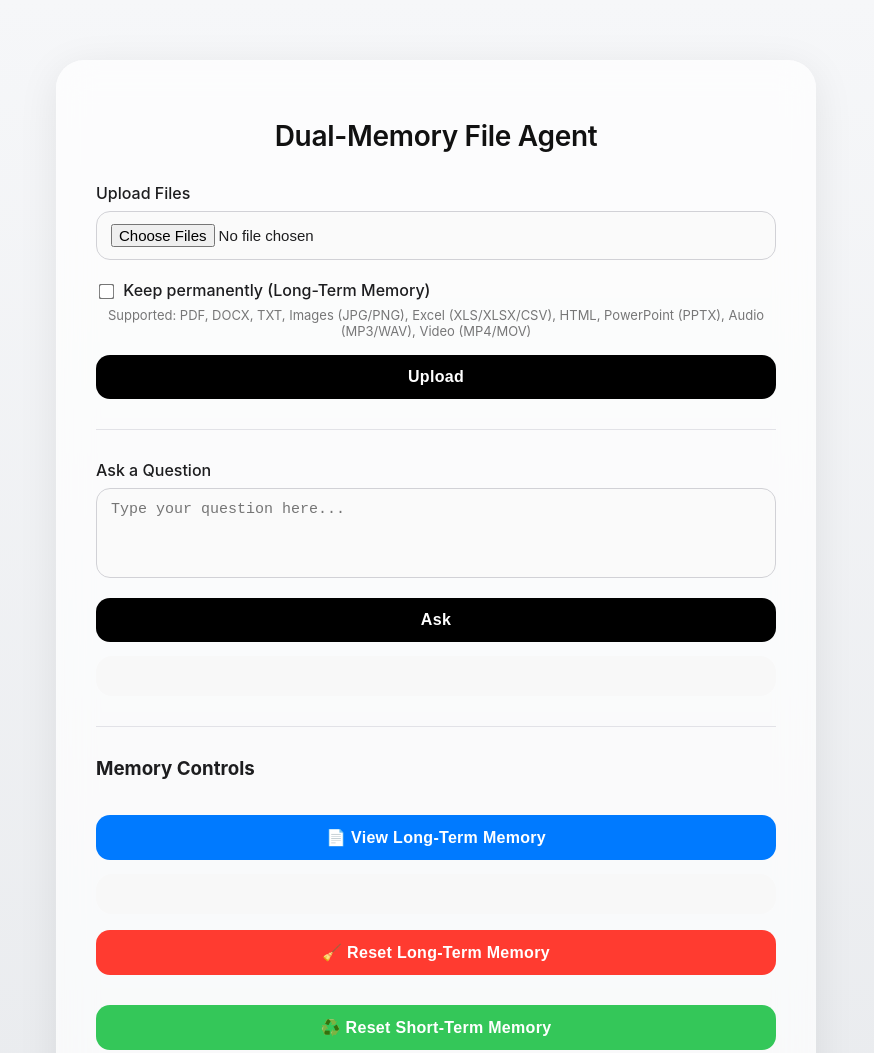
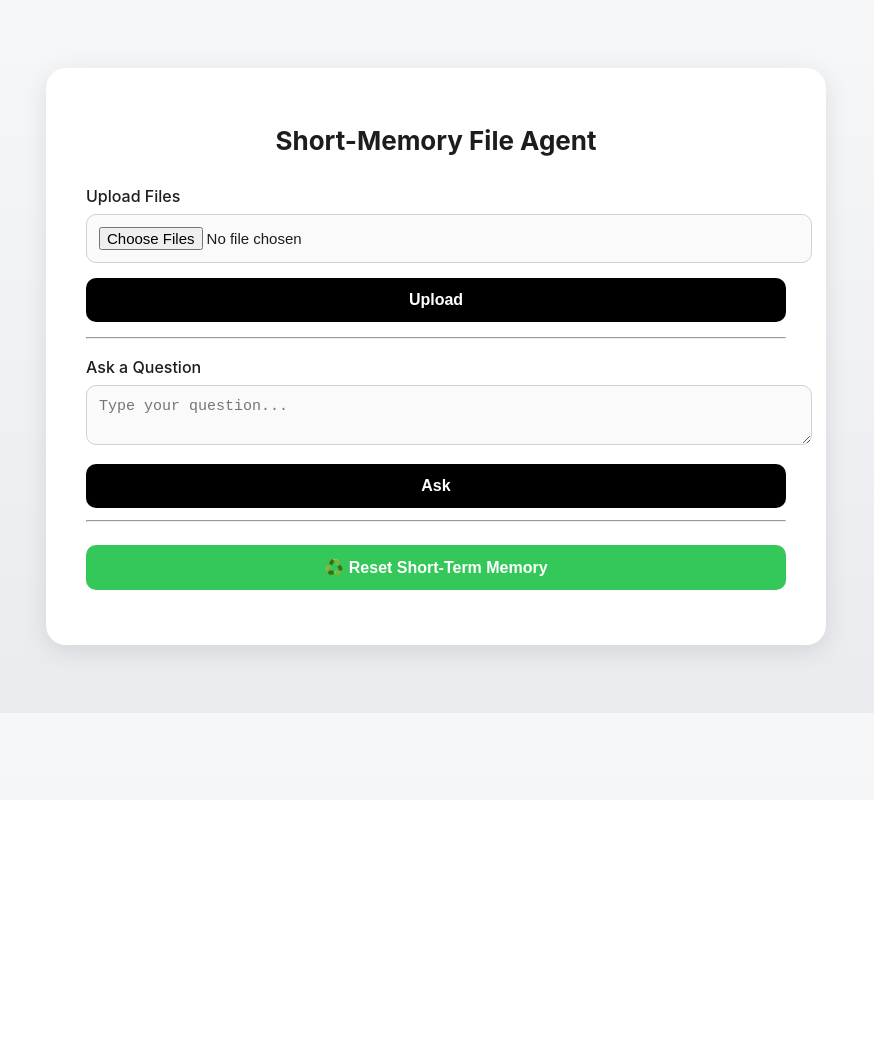
Before and after one commit to Kaled1122/my-dual-agent, a plain HTML site: page index.html in a window 1280 px wide. Shown: the top 1053 px of the page, without its empty margins (204-1078 px from the left). After the commit the page ends 800 px from the top, so only its background shows below. Drawn offline with Linux system fonts and the light colour scheme.

Commit message:
Update index.html

```diff
--- a/index.html
+++ b/index.html
@@ -2,220 +2,84 @@
 <html lang="en">
 <head>
   <meta charset="UTF-8" />
-  <title> Dual-Memory File Agent</title>
+  <title>Short-Memory File Agent</title>
   <style>
-    /* ---- Base ---- */
-    * { box-sizing: border-box; transition: all 0.3s ease; }
     body {
-      font-family: -apple-system, BlinkMacSystemFont, "SF Pro Display", "Segoe UI", Roboto, Helvetica, Arial, sans-serif;
+      font-family: -apple-system, BlinkMacSystemFont, "Segoe UI", Roboto, Helvetica, Arial, sans-serif;
       background: linear-gradient(180deg, #f6f7f9 0%, #e9ebee 100%);
-      margin: 0;
       padding: 60px 20px;
       color: #1d1d1f;
     }
-
-    /* ---- Card ---- */
     .card {
-      max-width: 760px;
-      margin: auto;
-      background: rgba(255,255,255,0.7);
-      backdrop-filter: blur(18px);
-      -webkit-backdrop-filter: blur(18px);
-      border-radius: 28px;
-      padding: 40px;
-      box-shadow: 0 8px 40px rgba(0,0,0,0.08);
+      max-width: 700px; margin: auto;
+      background: #fff; border-radius: 20px;
+      padding: 40px; box-shadow: 0 6px 24px rgba(0,0,0,0.1);
     }
-
-    h1 {
-      font-size: 28px;
-      font-weight: 600;
-      text-align: center;
-      margin-bottom: 30px;
-      color: #111;
-      letter-spacing: -0.3px;
+    h1 { text-align: center; font-size: 26px; margin-bottom: 30px; }
+    label { font-weight: 500; display: block; margin-top: 18px; }
+    input[type=file], textarea {
+      width: 100%; margin-top: 8px; padding: 12px;
+      border: 1px solid #d1d1d6; border-radius: 10px;
+      font-size: 15px; background: #fafafa;
     }
-
-    label {
-      display: block;
-      font-weight: 500;
-      margin-top: 20px;
+    button {
+      width: 100%; padding: 13px 0; margin-top: 15px;
+      border: none; border-radius: 10px;
+      font-size: 16px; font-weight: 600; color: #fff;
+      background: #000; cursor: pointer;
     }
-
-    input[type="file"], textarea {
-      width: 100%;
-      margin-top: 8px;
-      padding: 12px 14px;
-      font-size: 15px;
-      border: 1px solid #d1d1d6;
-      border-radius: 14px;
-      background: #fafafa;
-    }
-
-    textarea { resize: none; height: 90px; }
-
-    input[type="checkbox"] {
-      transform: scale(1.2);
-      margin-right: 6px;
-      vertical-align: middle;
-    }
-
-    button {
-      width: 100%;
-      margin-top: 16px;
-      padding: 13px 0;
-      font-size: 16px;
-      border: none;
-      border-radius: 14px;
-      font-weight: 600;
-      cursor: pointer;
-      background: #000;
-      color: #fff;
-      letter-spacing: 0.3px;
-    }
-    button:hover { background: #1d1d1f; transform: translateY(-1px); }
-    button:active { transform: scale(0.99); }
-
-    hr {
-      border: none;
-      border-top: 1px solid #e2e2e7;
-      margin: 30px 0;
-    }
-
-    .answer, .list {
-      background: #f8f8f8;
-      border-radius: 16px;
-      padding: 16px;
-      margin-top: 14px;
-      min-height: 40px;
-      font-size: 15px;
-      line-height: 1.5;
-      white-space: pre-wrap;
-    }
-
-    p.status { color: #666; margin-top: 8px; font-size: 14px; }
-
-    /* ---- Supported Note ---- */
-    .note {
-      font-size: 13px;
-      color: #555;
-      text-align: center;
-      margin-top: 6px;
-      opacity: 0.8;
-    }
-
-    /* ---- Loader ---- */
-    .loader-overlay {
-      position: fixed;
-      top: 0; left: 0;
-      width: 100%; height: 100%;
-      background: rgba(255,255,255,0.65);
-      backdrop-filter: blur(10px);
-      display: flex;
-      align-items: center;
-      justify-content: center;
-      z-index: 999;
-      visibility: hidden;
-      opacity: 0;
-      transition: opacity 0.3s ease, visibility 0.3s ease;
-    }
-    .loader-overlay.active { visibility: visible; opacity: 1; }
-    .spinner {
-      width: 54px;
-      height: 54px;
-      border-radius: 50%;
-      border: 4px solid #d1d1d6;
-      border-top-color: #007aff;
-      animation: spin 0.9s linear infinite;
-    }
-    @keyframes spin {
-      from { transform: rotate(0deg); }
-      to { transform: rotate(360deg); }
-    }
-
-    .fade { animation: fadeIn 0.5s ease; }
-    @keyframes fadeIn {
-      from { opacity: 0; transform: translateY(6px); }
-      to { opacity: 1; transform: translateY(0); }
-    }
+    button:hover { background: #1d1d1f; }
+    .status, .answer { margin-top: 12px; font-size: 15px; }
+    .green { background:#34c759; }
+    .red { background:#ff3b30; }
   </style>
 </head>
 <body>
-  <div class="card fade">
-    <h1> Dual-Memory File Agent</h1>
+  <div class="card">
+    <h1>Short-Memory File Agent</h1>
 
-    <!-- Upload -->
     <label>Upload Files</label>
     <input type="file" id="fileInput" multiple />
-    <label><input type="checkbox" id="keep"> Keep permanently (Long-Term Memory)</label>
-    <div class="note">
-      Supported: PDF, DOCX, TXT, Images (JPG/PNG), Excel (XLS/XLSX/CSV), HTML, PowerPoint (PPTX), Audio (MP3/WAV), Video (MP4/MOV)
-    </div>
     <button onclick="uploadFiles()">Upload</button>
     <p id="status" class="status"></p>
 
     <hr>
 
-    <!-- Ask -->
     <label>Ask a Question</label>
-    <textarea id="question" placeholder="Type your question here..."></textarea>
+    <textarea id="question" placeholder="Type your question..."></textarea>
     <button onclick="askQuestion()">Ask</button>
     <div id="answer" class="answer"></div>
 
     <hr>
-
-    <!-- Memory Controls -->
-    <h3>Memory Controls</h3>
-    <button style="background:#007aff" onclick="listLongTerm()">📄 View Long-Term Memory</button>
-    <div id="longTermList" class="list"></div>
-
-    <button style="background:#ff3b30" onclick="resetLongTerm()">🧹 Reset Long-Term Memory</button>
-    <p id="resetLongTermStatus" class="status"></p>
-
-    <button style="background:#34c759" onclick="resetMemory()">♻️ Reset Short-Term Memory</button>
+    <button class="green" onclick="resetMemory()">♻️ Reset Short-Term Memory</button>
     <p id="resetStatus" class="status"></p>
-  </div>
-
-  <!-- Loader -->
-  <div id="loader" class="loader-overlay">
-    <div class="spinner"></div>
   </div>
 
   <script>
     const API_URL = "https://my-dual-agent.onrender.com";
 
-    function showLoader(show = true) {
-      const loader = document.getElementById("loader");
-      if (show) loader.classList.add("active");
-      else loader.classList.remove("active");
-    }
-
     async function uploadFiles() {
       const files = document.getElementById("fileInput").files;
-      const keep = document.getElementById("keep").checked;
       if (!files.length) return alert("No files selected.");
 
       const formData = new FormData();
       for (let f of files) formData.append("files", f);
-      formData.append("keep", keep);
 
-      showLoader(true);
+      document.getElementById("status").innerText = "⏳ Uploading...";
       try {
         const res = await fetch(`${API_URL}/upload`, { method: "POST", body: formData });
         const data = await res.json();
-        document.getElementById("status").innerText =
-          data.message || data.error || "✅ Upload complete.";
+        document.getElementById("status").innerText = data.message || data.error;
       } catch (err) {
-        document.getElementById("status").innerText = "❌ Upload failed: " + err.message;
-      } finally {
-        showLoader(false);
+        document.getElementById("status").innerText = "❌ " + err.message;
       }
     }
 
     async function askQuestion() {
       const q = document.getElementById("question").value.trim();
-      if (!q) return alert("Please enter a question first.");
+      if (!q) return alert("Enter a question first.");
 
-      showLoader(true);
+      document.getElementById("answer").innerText = "⏳ Thinking...";
       try {
         const res = await fetch(`${API_URL}/ask`, {
           method: "POST",
@@ -223,61 +87,19 @@
           body: JSON.stringify({ question: q })
         });
         const data = await res.json();
-        document.getElementById("answer").innerText =
-          data.answer || data.error || "❌ No answer received.";
+        document.getElementById("answer").innerText = data.answer || data.error;
       } catch (err) {
-        document.getElementById("answer").innerText = "❌ Error: " + err.message;
-      } finally {
-        showLoader(false);
+        document.getElementById("answer").innerText = "❌ " + err.message;
       }
     }
 
     async function resetMemory() {
-      showLoader(true);
       try {
         const res = await fetch(`${API_URL}/reset`, { method: "POST" });
         const data = await res.json();
-        document.getElementById("resetStatus").innerText =
-          data.message || data.error || "♻️ Reset complete.";
+        document.getElementById("resetStatus").innerText = data.message;
       } catch (err) {
-        document.getElementById("resetStatus").innerText = "❌ Error: " + err.message;
-      } finally {
-        showLoader(false);
-      }
-    }
-
-    async function listLongTerm() {
-      showLoader(true);
-      try {
-        const res = await fetch(`${API_URL}/list_longterm`);
-        const data = await res.json();
-        const box = document.getElementById("longTermList");
-        if (data.previews && data.previews.length) {
-          const listHTML = data.previews.map((p, i) => `<li>${i + 1}. ${p}</li>`).join("");
-          box.innerHTML = `<ul>${listHTML}</ul>`;
-        } else {
-          box.innerText = data.message || "No long-term memory found.";
-        }
-      } catch (err) {
-        document.getElementById("longTermList").innerText = "❌ Error: " + err.message;
-      } finally {
-        showLoader(false);
-      }
-    }
-
-    async function resetLongTerm() {
-      if (!confirm("Erase all long-term memory? This cannot be undone.")) return;
-      showLoader(true);
-      try {
-        const res = await fetch(`${API_URL}/reset_longterm`, { method: "POST" });
-        const data = await res.json();
-        document.getElementById("resetLongTermStatus").innerText =
-          data.message || data.error || "🧹 Long-term memory cleared.";
-        document.getElementById("longTermList").innerText = "";
-      } catch (err) {
-        document.getElementById("resetLongTermStatus").innerText = "❌ Error: " + err.message;
-      } finally {
-        showLoader(false);
+        document.getElementById("resetStatus").innerText = "❌ " + err.message;
       }
     }
   </script>
```
